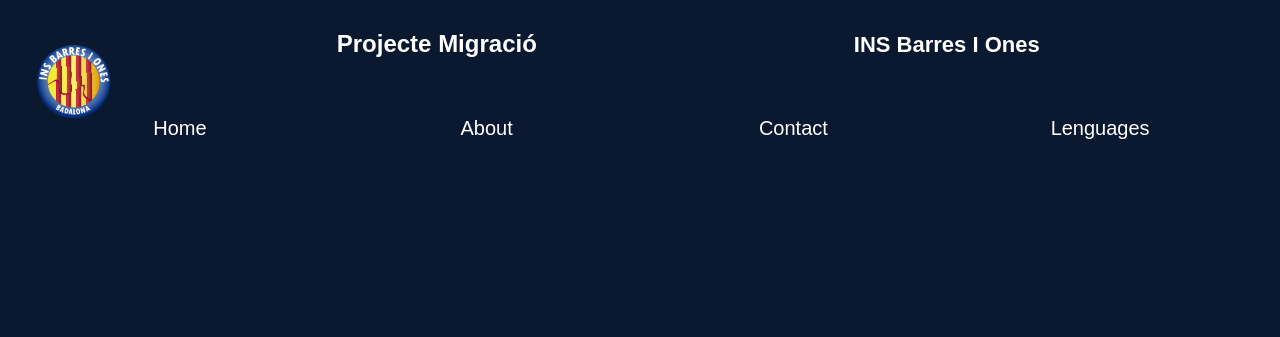
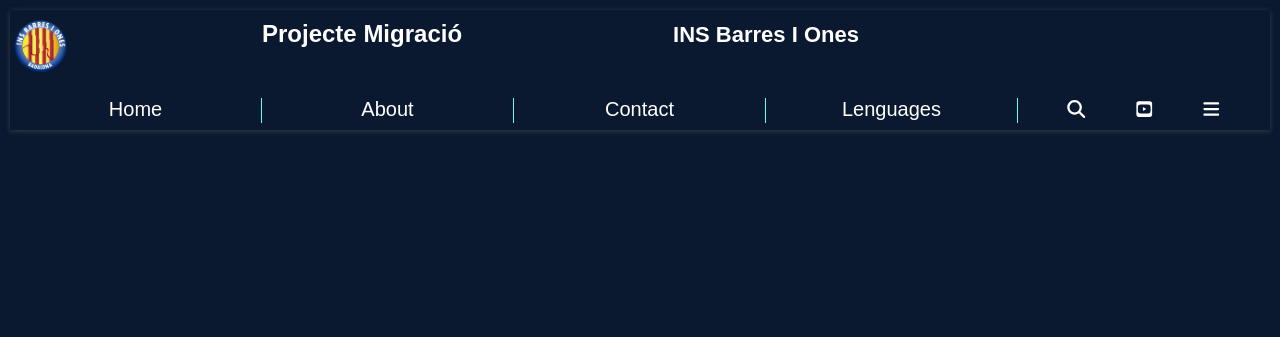
Before and after one commit to Ahmedmansur/Proyectos-Migraciones, a plain HTML site: page pages/grupo3.html in a window 1280 px wide. Shown: the top 337 px of the page. Drawn offline with Linux system fonts and the light colour scheme.

Commit message:
Menú navegación facha

```diff
--- a/css/styleDGentrevistas.css
+++ b/css/styleDGentrevistas.css
@@ -8,15 +8,22 @@ body{
   background-color:#0a192f;
   color:white;
 }
-
+:root{
+  --dark: #333;
+  --light: #fff;
+  --primary: #eee;
+  --shadow:  0px 1px 5px rgba(104, 104, 104, 0.5);
+  background:#0a192f;
+  color: #fff;
+}
 
 #cumtenedor{
   display:grid;
-  margin: 30px;
-  grid-template-columns: 1fr 1fr 1fr 1fr;
+  margin: 10px;
+  grid-template-columns: 1fr 1fr 1fr 1fr 1fr;
   grid-template-rows:  calc(10vh) calc(5vh);
-  grid-column-gap: 7px;
-  grid-row-gap: 7px;
+  box-shadow: var(--shadow);
+
 }
 
 #cumtenedor .titulogrosso{
@@ -70,7 +77,9 @@ h1 a{
   text-align: center;
   font-size: 16px;
   position: relative;
-
+  border-right: 1px solid #64ffda;
+  margin-top: auto;
+  margin-bottom: auto;
 }
 
 #cumtenedor .navegacion2{
@@ -79,7 +88,9 @@ h1 a{
   text-align: center;
   font-size: 16px;
   position: relative;
-
+  border-right: 1px solid #64ffda;
+  margin-top: auto;
+  margin-bottom: auto;
 }
 
 #cumtenedor .navegacion3{
@@ -88,7 +99,9 @@ h1 a{
   text-align: center;
   font-size: 16px;
   position: relative;
-
+  border-right: 1px solid #64ffda;
+  margin-top: auto;
+  margin-bottom: auto;
 }
 
 #cumtenedor .navegacion4{
@@ -97,7 +110,42 @@ h1 a{
   text-align: center;
   font-size: 16px;
   position: relative;
+  border-right: 1px solid #64ffda;
+  margin-top: auto;
+  margin-bottom: auto;
 }
+#cumtenedor .navegacion5iconos{
+  grid-column: 5/6;
+  grid-row: 2/3;
+  display: flex;
+  justify-content: center;
+  align-items: center;
+  font-size: 18px;
+  color: #fff;
+  max-width: 100%;
+
+}
+
+#cumtenedor ul {
+        list-style: none;
+        margin: 0;
+        padding: 0;
+        max-width: 100%;
+      }
+
+#cumtenedor ul li {
+        display: inline-block;
+        justify-content: center;
+      }
+
+#cumtenedor ul li a {
+        color: white;
+        display: block;
+        padding: 20px 20px;
+        text-decoration: none;
+      }
+
+
 #cumtenedor .cabecera{
   grid-column: 1/2;
   grid-row: 1/2;
@@ -105,6 +153,7 @@ h1 a{
 #cumtenedor .cabecera0{
   grid-column: 2/3;
   grid-row: 1/2;
+  margin-top: 10px;
   text-decoration: none;
   font-size: 12px;
   color: #fff;
@@ -113,13 +162,15 @@ h1 a{
 #cumtenedor .cabecera2{
   grid-column: 3/5;
   grid-row: 1/2;
+  margin-top: 10px;
   text-decoration: none;
   font-size: 12px;
   color: #fff;
   text-align: center;
 }
 .logo{
-  width: 30%;
+  width: 25%;
+  max-width: 100%;
 }
 
 
--- a/pages/grupo3.html
+++ b/pages/grupo3.html
@@ -3,31 +3,22 @@
 	<head>
 		<title>Entrevistas</title>
 		<meta charset="utf-8"/>
-
+		<script defer src="../css/all.js"></script>
+		<script defer src="../css/xd.js"></script>
 
 		<link rel="stylesheet" href="https://cdnjs.cloudflare.com/ajax/libs/font-awesome/4.7.0/css/font-awesome.min.css">
-
-
 		<meta name="author" content="SMX A"/>
 		<link rel="stylesheet" href="../css/styleDGentrevistas.css"/>
 	</head>
 	<body>
 <header>
-
 		<div id="cumtenedor">
-
 			<div class="cabecera">
 				<img src="../img/barres.png" alt="INS Barres I Ones" class="logo"></div>
 			<div class="cabecera0"><h1>Projecte Migració</h1></div>
 			<div class="cabecera2"> <h1> <a href="https://agora.xtec.cat/insbarresiones/">INS Barres I Ones</a></</h1></div>
-
-
-
-
-
 		  <div class="navegacion1"> <button class="button"> <p class="cum-cum">  <a href="../index.html"> Home </a> </p>   </button>  </div>
 		  <div class="navegacion2"> <button class="button"> <p class="cum-cum"> <a href="#"> About </a> </p>  </button> </div>
-
 			<div class="navegacion3">
 				<div class="dropdown">
 				  <button class="dropbtn"> <p class="cum-cum"> Contact   </p> </button>
@@ -38,9 +29,7 @@
 				  </div>
 				</div>
 	 		</div>
-
 	  <div class="navegacion4">
-
 			<div class="dropdown">
 				<button class="dropbtn"> <p class="cum-cum"> Lenguages   </p> </button>
 				<div class="dropdown-content">
@@ -50,18 +39,18 @@
 				</div>
 			</div>
 		 </div>
-
-
-
-
+		<div class="navegacion5iconos">
+			<div class="iconos">
+      <ul>
+        <li><a href="#"> <i class="fas fa-search"></i></a></li>
+        <li><a href="https://www.youtube.com/channel/UChZvlh-hhXjkJ9MZ1S-_NGg"> <i class="fab fa-youtube-square"></i></a></li>
+        <li><a href="#"><i class="fas fa-bars"></i></a></li>
+      </ul></div>
 		</div>
 	</div>
-
 </header>
 <nav>
 	<div id="cumcumtenedor">
-
-
 		<div class="sliderclasetext">
 			<section class="sliderclasetext">
 			  <h3 class="title">
@@ -76,26 +65,17 @@
 			    <span> </span>
 					 <span>  </span>
 					 <span> </span>
-
-
 			  </h4>
 			</section>
 			<span class="barresiones">Barres i Ones secondary school</span>
-
 		</div>
-
-
 	<div class="sliderclase">
-
-
-
  		<img class="slider" src="../img/1.jpg" >
 	 	<img class="slider" src="../img/2.jpg">
 		<img class="slider" src="../img/3.jpg">
 	 	<img class="slider" src="../img/4.jpg">
 		<img class="slider" src="../img/5.jpg" >
 		<img class="slider" src="../img/6keyhero.jpg" >
-
 	</div>
 
 	<script>
@@ -113,22 +93,12 @@ function carousel() {
 	  if (myIndex > x.length) {myIndex = 1}
 	  x[myIndex-1].style.display = "block";
 	  setTimeout(carousel, 3500);
-
-
 	}
 	</script>
-
-
-
-
-
-
-
 
 	<div class="tituloentrevistas">
 	<p class="tituloentrevistas">Interviewed people 3r C 2020-2021</p>
 	</div>
-
 
 		<div class="entrevista1">
 		    <div class="flip-card">
@@ -145,7 +115,6 @@ function carousel() {
 		      </div>
 		    </div>
 		</div>
-
 		<div class="entrevista2">
 		    <div class="flip-card0">
 		      <div class="flip-card-inner0">
@@ -162,8 +131,6 @@ function carousel() {
 		      </div>
 		    </div>
 		</div>
-
-
 		<div class="entrevista3">
 		    <div class="flip-card">
 		      <div class="flip-card-inner">
@@ -178,7 +145,6 @@ function carousel() {
 		      </div>
 		    </div>
 		</div>
-
 		<div class="entrevista4">
 		    <div class="flip-card">
 		      <div class="flip-card-inner">
@@ -195,7 +161,6 @@ function carousel() {
 		      </div>
 		    </div>
 		</div>
-
 		<div class="entrevista5">
 		    <div class="flip-card">
 		      <div class="flip-card-inner">
@@ -210,8 +175,6 @@ function carousel() {
 		      </div>
 		    </div>
 		</div>
-
-
 		<div class="entrevista6">
 		    <div class="flip-card">
 		      <div class="flip-card-inner">
@@ -226,24 +189,8 @@ function carousel() {
 		      </div>
 		    </div>
 		</div>
-
-
-
-
-
 	</div>
-
 </nav>
-
-
-
-
-
-
-
-
-
-
     <footer>
 
 <div id="cumcumcumtenedor">
```
Lines whose indentation alone changed are shown as unchanged.
